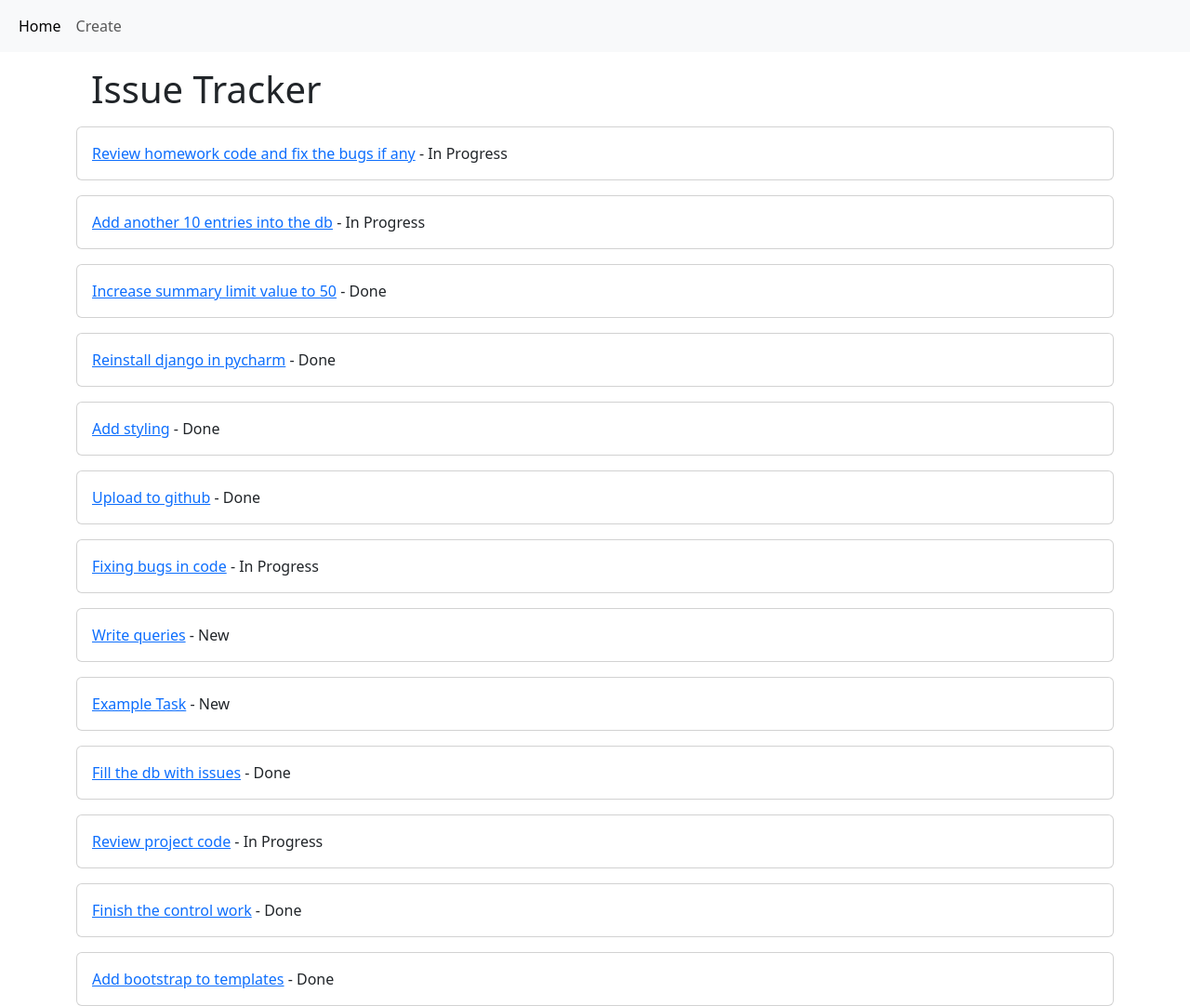
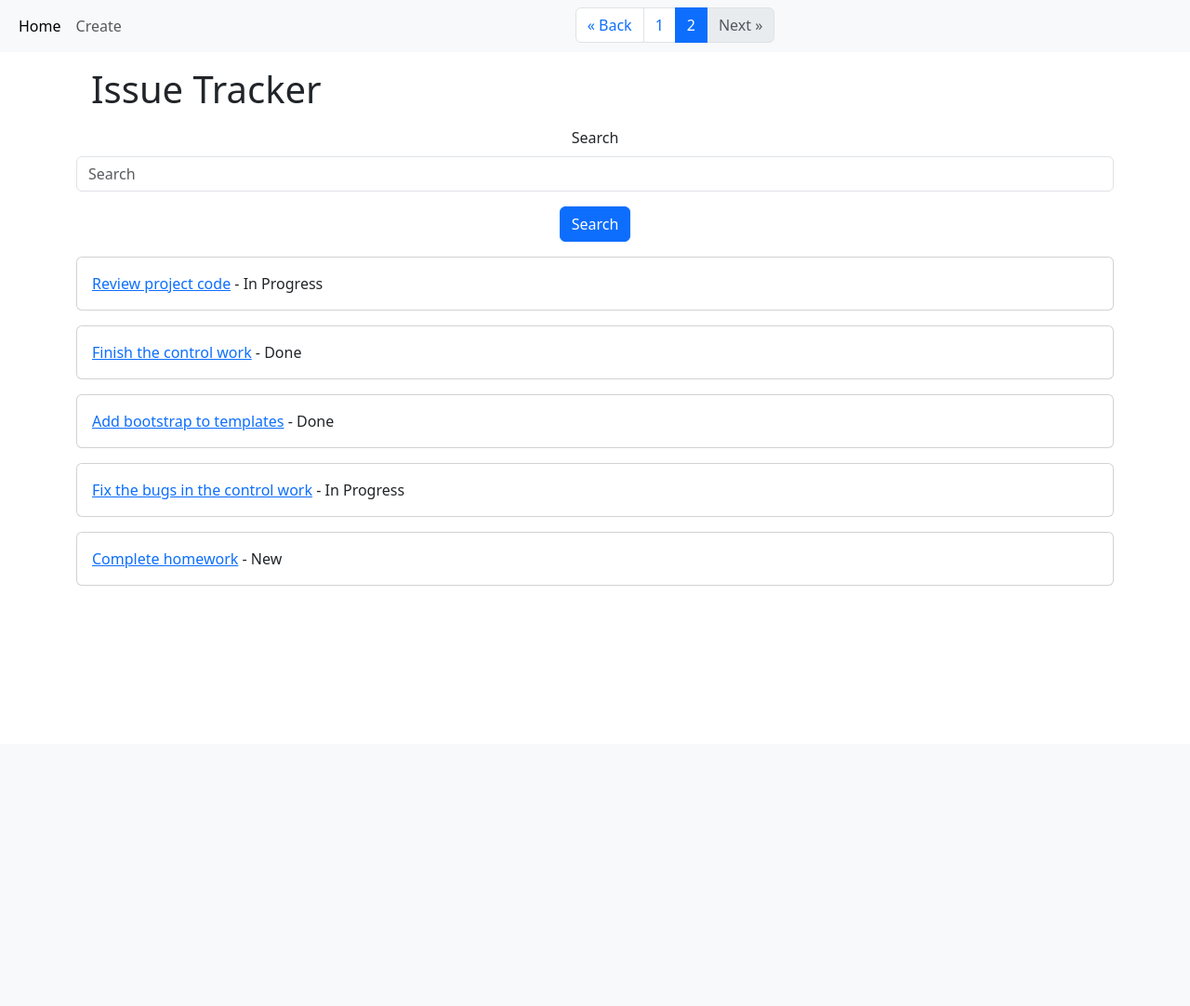
Before and after one commit to daniyarotegen/homework_59_daniyar_otegen, a Django app: page /?page=2 in a window 1280 px wide. Shown: the top 1082 px of the page at 93% size. After the commit the page ends 630 px from the top, so only its background shows below. Run offline with Django 4.2, Linux system fonts and the light colour scheme; data comes from the database, SQL or seed files in the repository; some libraries are stand-ins or nearby versions.

Commit message:
Применил ЛистВью, добавил пагинацию, поиск, ошибку 404

```diff
--- a/tracker/forms.py
+++ b/tracker/forms.py
@@ -43,3 +43,7 @@ class IssueForm(forms.ModelForm):
 
     status = forms.ModelChoiceField(queryset=Status.objects.all())
     type = forms.ModelMultipleChoiceField(queryset=Type.objects.all())
+
+
+class SearchForm(forms.Form):
+    search = forms.CharField(max_length=20, required=False, label='Search')
--- a/tracker/models/issue.py
+++ b/tracker/models/issue.py
@@ -1,4 +1,5 @@
 from django.db import models
+from django.utils import timezone
 
 
 class Issue(models.Model):
@@ -34,9 +35,24 @@ class Issue(models.Model):
         auto_now=True,
         verbose_name='Time updated'
     )
+    is_deleted = models.BooleanField(
+        verbose_name='Deleted',
+        null=False,
+        default=False
+    )
+    deleted_at = models.DateTimeField(
+        verbose_name='Deletion time',
+        null=True,
+        default=None
+    )
 
     def __str__(self):
         return self.summary
 
+    def delete(self, using=None, keep_parents=False):
+        self.is_deleted = True
+        self.deleted_at = timezone.now()
+        self.save()
+
     class Meta:
         app_label = 'tracker'
--- a/tracker/templates/index.html
+++ b/tracker/templates/index.html
@@ -3,14 +3,20 @@
 Home
 {% endblock %}
 {% block menu %}
+{% if is_paginated %}
+{% include 'partial/pagination.html' %}
+{% endif %}
 {% endblock %}
 {% block content %}
 <h1 style="margin: 1rem">Issue Tracker</h1>
+{% include 'partial/search.html' %}
 {% for issue in issues %}
 <div class="card" style="margin-bottom: 1rem">
-  <div class="card-body">
-    <a href="{% url 'issue_detail' issue.pk %}">{{ issue.summary }}</a> - {{ issue.status }}
-  </div>
+    <div class="card-body">
+        <a href="{% url 'issue_detail' issue.pk %}">{{ issue.summary }}</a> - {{ issue.status }}
+    </div>
 </div>
+{% empty %}
+<h1>Tasks are not found!</h1>
 {% endfor %}
 {% endblock %}
--- a/tracker/templates/issue_delete.html
+++ b/tracker/templates/issue_delete.html
@@ -7,7 +7,7 @@
     <div class="row" style="margin-left: 1rem">
         <div class="col-md-12">
             <p>Are you sure you want to delete this issue?</p>
-            <form action="{% url 'issue_delete' issue.pk %}" method="POST">
+            <form action="{% url 'confirm_delete' issue.pk %}" method="POST">
                 {% csrf_token %}
                 <button type="submit" class="btn btn-danger">Delete</button>
                 <a href="{% url 'index' %}" class="btn btn-secondary">Cancel</a>
--- a/tracker/templates/partial/base.html
+++ b/tracker/templates/partial/base.html
@@ -10,7 +10,6 @@
 </head>
 <title>
     {% block title %}
-
     {% endblock %}
 </title>
 <body>
@@ -33,7 +32,6 @@
 </nav>
 <div class="container">
     {% block content %}
-
     {% endblock %}
 </div>
 </body>
--- /dev/null
+++ b/tracker/templates/partial/pagination.html
@@ -0,0 +1,33 @@
+<ul class="pagination justify-content-center" style="margin-left: 30rem">
+    {% if page_obj.has_previous %}
+    <li class="page-item">
+        <a class="page-link" href="?{% if query %}{{ query }}&{% endif %}page={{ page_obj.previous_page_number }}">&laquo;
+            Back</a>
+    </li>
+    {% else %}
+    <li class="page-item disabled">
+        <a class="page-link" tabindex="-1" aria-disabled="true">&laquo; Back</a>
+    </li>
+    {% endif %}
+    {% for i in page_obj.paginator.page_range %}
+    {% if page_obj.number == i %}
+    <li class="page-item active" aria-current="page">
+        <a class="page-link">{{ i }}</a>
+    </li>
+    {% else %}
+    <li class="page-item">
+        <a class="page-link" href="?{% if query %}{{ query }}&{% endif %}page={{ i }}">{{ i }}</a>
+    </li>
+    {% endif %}
+    {% endfor %}
+    {% if page_obj.has_next %}
+    <li class="page-item">
+        <a class="page-link" href="?{% if query %}{{ query }}&{% endif %}page={{ page_obj.next_page_number }}">Next
+            &raquo;</a>
+    </li>
+    {% else %}
+    <li class="page-item disabled">
+        <a class="page-link" tabindex="-1" aria-disabled="true">Next &raquo;</a>
+    </li>
+    {% endif %}
+</ul>
--- /dev/null
+++ b/tracker/templates/partial/search.html
@@ -0,0 +1,5 @@
+{% load bootstrap5 %}
+<form action="" method="get" class="text-center">
+    {% bootstrap_form form %}
+    {% bootstrap_button button_type="submit" content="Search" %}
+</form>
--- a/tracker/urls.py
+++ b/tracker/urls.py
@@ -1,11 +1,12 @@
 from django.urls import path
 from tracker.views.index import IndexView
-from tracker.views.issues import DetailView, AddView, UpdateView, DeleteView
+from tracker.views.issues import DetailView, AddView, UpdateView, IssueDeleteView
 
 urlpatterns = [
     path("", IndexView.as_view(), name='index'),
     path("issue/add", AddView.as_view(), name='issue_create'),
     path("issue/<int:pk>", DetailView.as_view(), name='issue_detail'),
     path('issue/<int:pk>/update/', UpdateView.as_view(), name='issue_update'),
-    path('issue/<int:pk>/delete/', DeleteView.as_view(), name='issue_delete'),
+    path('issue/<int:pk>/delete/', IssueDeleteView.as_view(), name='issue_delete'),
+    path('issue/<int:pk>/confirm_delete/', IssueDeleteView.as_view(), name='confirm_delete'),
 ]
--- a/tracker/views/index.py
+++ b/tracker/views/index.py
@@ -1,11 +1,41 @@
-from django.views.generic import TemplateView
+from django.db.models import Q
+from django.utils.http import urlencode
+from django.views.generic import ListView
+from tracker.forms import SearchForm
 from tracker.models import Issue
 
 
-class IndexView(TemplateView):
+class IndexView(ListView):
     template_name = 'index.html'
+    model = Issue
+    context_object_name = 'issues'
+    ordering = ('-created_at',)
+    paginate_by = 10
+    paginate_orphans = 1
 
-    def get_context_data(self, **kwargs):
-        context = super().get_context_data(**kwargs)
-        context['issues'] = Issue.objects.order_by('-created_at')
+    def get(self, request, *args, **kwargs):
+        self.form = self.get_search_form()
+        self.search_value = self.get_search_value()
+        return super().get(request, *args, **kwargs)
+
+    def get_search_form(self):
+        return SearchForm(self.request.GET)
+
+    def get_search_value(self):
+        if self.form.is_valid():
+            return self.form.cleaned_data['search']
+        return None
+
+    def get_queryset(self):
+        queryset = super().get_queryset().exclude(is_deleted=True)
+        if self.search_value:
+            query = Q(summary__icontains=self.search_value)
+            queryset = queryset.filter(query)
+        return queryset
+
+    def get_context_data(self, *, object_list=None, **kwargs):
+        context = super().get_context_data(object_list=object_list, **kwargs)
+        context['form'] = self.form
+        if self.search_value:
+            context['query'] = urlencode({'search': self.search_value})
         return context
```
Also changed, not shown: tracker/views/issues.py (+6 -12 lines), tracker/migrations/0005_issue_deleted_at_issue_is_deleted.py (added).
